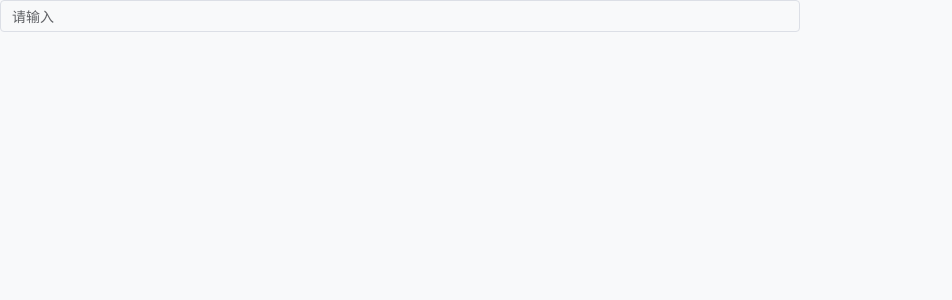
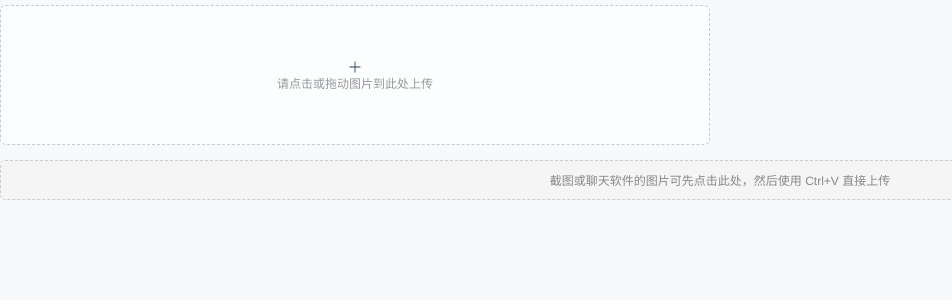
Before and after one commit to s836064858/vite-element-axios-project, a Vue app: page /home in a window 1280 px wide. Shown: the top 300 px of the page, without its empty margins (0-952 px from the left). Built offline with nearby package versions, Linux system fonts and the light colour scheme.

Commit message:
feat: 添加懒加载及修改图片上传功能

```diff
--- a/src/components/ImageUpload.vue
+++ b/src/components/ImageUpload.vue
@@ -2,16 +2,18 @@
   <ul class="file-box">
     <li v-for="(item, index) in imageURL" :key="index">
       <div class="file-list">
+        <el-image :src="item" fit="fill" :id="`image-id-${index}`" :preview-teleported="true" :preview-src-list="[item]" style="display: none"></el-image>
         <img :src="item" alt="" />
         <div class="mask">
-          <Icon name="Delete" @click="deleteImg(item)"></Icon>
+          <Icon name="Delete" @click="deleteImg(index)"></Icon>
+          <Icon name="Delete" @click="showPreview(index)"></Icon>
         </div>
       </div>
     </li>
     <li v-if="imageURL.length < props.limit">
       <el-upload
         :auto-upload="false"
-        accept="image/png,image/jpg,image/jpeg"
+        accept="image/png,image/jpg,image/jpeg,.pdf"
         class="drag-upload"
         drag
         action="#"
@@ -96,15 +98,18 @@ function handlePaste(event) {
  * @return {*}
  */
 async function uploadFile(file) {
-  const client = new OSS({
-    accessKeyId: '*',
-    accessKeySecret: '*',
-    endpoint: '*',
-    bucket: '*',
-  })
-  let uploadFileName = file.name.replace(/(\.[a-zA-z0-9]+$)/g, `_${new Date().getTime()}$1`)
-  const res = await client.put(`/folder/${uploadFileName}`, file)
-  if (imageURL.value.length < props.limit) imageURL.value.push(res.url)
+  const res = window.URL.createObjectURL(file)
+  console.log(res)
+  if (imageURL.value.length < props.limit) imageURL.value.push(res)
+  // const client = new OSS({
+  //   accessKeyId: '*',
+  //   accessKeySecret: '*',
+  //   endpoint: '*',
+  //   bucket: '*',
+  // })
+  // let uploadFileName = file.name.replace(/(\.[a-zA-z0-9]+$)/g, `_${new Date().getTime()}$1`)
+  // const res = await client.put(`/folder/${uploadFileName}`, file)
+  // if (imageURL.value.length < props.limit) imageURL.value.push(res.url)
 }
 /**
  * @description: 删除图片
@@ -113,6 +118,10 @@ async function uploadFile(file) {
  */
 function deleteImg(i) {
   imageURL.value.splice(i, 1)
+}
+
+function showPreview(i) {
+  document.querySelector(`#image-id-${i}`).click()
 }
 </script>
 
--- /dev/null
+++ b/src/components/lazySelect.vue
@@ -0,0 +1,52 @@
+<template>
+  <el-select v-model="selectValue" v-bind="props" @focus="handleFocus">
+    <el-option v-for="item in showOptions" :key="item[props.optionValue]" :label="item[props.optionLabel]" :value="item[props.optionValue]" />
+  </el-select>
+</template>
+<script setup>
+import { onMounted, ref, watch } from 'vue'
+const props = defineProps({
+  modelValue: {
+    type: Number,
+    default: null,
+  },
+  options: {
+    type: Array,
+    default: [],
+  },
+  optionValue: {
+    type: String,
+    default: 'value',
+  },
+  optionLabel: {
+    type: String,
+    default: 'label',
+  },
+})
+
+//监听父组件的modelValue以及监听子组件selectValue 相互赋值
+onMounted(() => {
+  selectValue.value = props.modelValue
+})
+watch(
+  () => props.modelValue,
+  (val) => {
+    selectValue.value = val
+  }
+)
+let selectValue = ref(null)
+const emits = defineEmits(['update:modelValue'])
+watch(
+  selectValue,
+  (val) => {
+    emits('update:modelValue', val)
+  },
+  { deep: true }
+)
+//仅聚焦是渲染下拉框内容
+let showOptions = ref([])
+function handleFocus() {
+  showOptions.value = props.options
+}
+</script>
+<style lang="scss" scoped></style>
--- a/src/views/Home.vue
+++ b/src/views/Home.vue
@@ -1,7 +1,7 @@
 <!--
  * @Author: your name
  * @Date: 2021-12-16 09:18:47
- * @LastEditTime: 2023-03-20 13:25:48
+ * @LastEditTime: 2023-07-21 10:59:22
  * @LastEditors: 荛子
  * @Description: 打开koroFileHeader查看配置 进行设置: https://github.com/OBKoro1/koro1FileHeader/wiki/%E9%85%8D%E7%BD%AE
  * @FilePath: /vite-element-axios-project/src/views/Home.vue
@@ -22,40 +22,47 @@
 // }
 </script> -->
 
-<template>
-  <div style="width: 800px">
-    <FormulaEdit v-model="formulaStr" :fields="fields" :formulaArr="formulaArr"></FormulaEdit>
-    {{ formulaStr }}
-  </div>
+<!-- <template>
+  <lazy-select v-model="selectData" :options="options" placeholder="请选择店铺" @change="handleChange"></lazy-select>
+
 </template>
 <script setup>
-import FormulaEdit from '@components/formulaEdit.vue'
+import { onMounted, ref } from 'vue'
+import lazySelect from '@components/lazySelect.vue'
 
-let formulaStr = ref(null)
-let fields = ref([
+let selectData = ref(null)
+let options = ref([
   {
-    name: '字段1',
-    id: 1,
+    label: '字段1',
+    value: 1,
   },
   {
-    name: '字段2',
-    id: 2,
+    label: '字段2',
+    value: 2,
   },
   {
-    name: '字段3',
-    id: 3,
+    label: '字段3',
+    value: 3,
   },
   {
-    name: '字段4',
-    id: 4,
+    label: '字段4',
+    value: 4,
   },
 ])
-let formulaArr = ref([
-  {
-    id: 1,
-    formula: 'AVERAGE',
-    desc: ['AVERAGE函数可以获取一组数值的算术平均值', '用法：AVERAGE(数字1,数字2)'],
-  },
-])
+
+function handleChange() {
+  console.log('handleChange')
+}
+</script>
+<style lang="scss" scoped></style> -->
+
+<template>
+  <image-upload v-model="imgUrl"></image-upload>
+</template>
+<script setup>
+import { ref } from 'vue'
+import ImageUpload from '@components/ImageUpload.vue'
+
+let imgUrl = ref([])
 </script>
 <style lang="scss" scoped></style>
```
